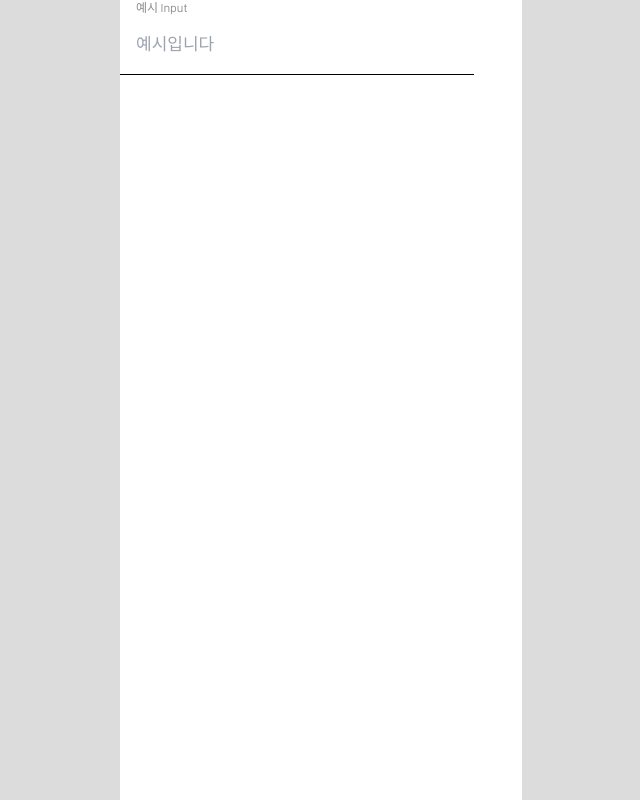
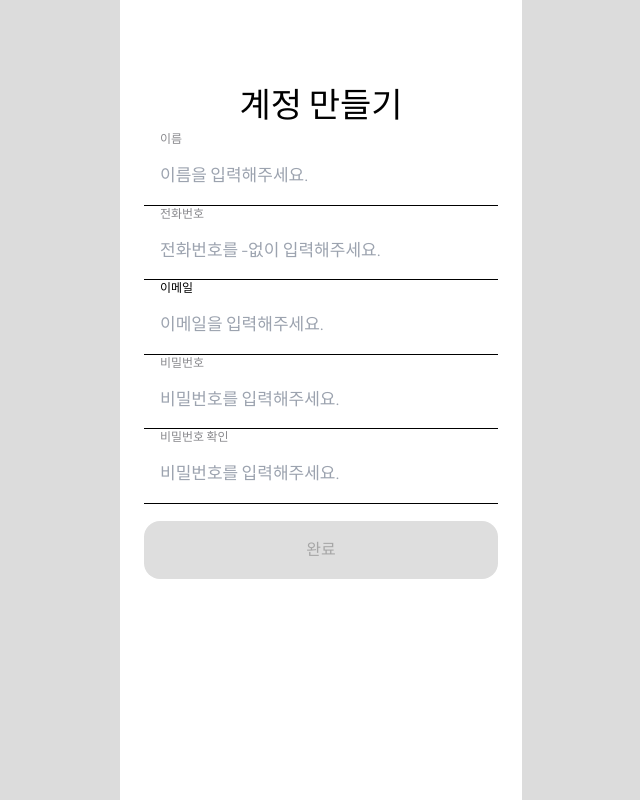
Before and after one commit to UMC-DEMO-PROJECT/Chat-Sul, a React (Vite) app: page /register in a window 1280 px wide. Shown: the whole page, without its empty margins (319-959 px from the left). Built offline with nearby package versions, Linux system fonts and the light colour scheme.

Commit message:
feat: Register 페이지 1차 구현

```diff
--- a/src/App.tsx
+++ b/src/App.tsx
@@ -2,6 +2,7 @@ import { BrowserRouter, Route, Routes } from 'react-router-dom';
 import Example from './shared/ui/Input/example';
 import Login from './pages/Login/Login';
 import Layout from './Layout';
+import Register from './pages/Register/Register';
 
 /**
  * '/' : Landing Page, 지도 표시
@@ -30,7 +31,7 @@ const App = () => {
     <BrowserRouter>
       <Routes>
         <Route path="/" element={<Layout />}>
-          <Route path="/register" element={<Example />} />
+          <Route path="/register" element={<Register />} />
           <Route path="/login" element={<Login />} />
           <Route path="/user">
             <Route index element={<App />} />
--- /dev/null
+++ b/src/components/Register/RegisterForm.tsx
@@ -0,0 +1,137 @@
+// import { useNavigate } from 'react-router-dom';
+import EmailInput from '../../shared/ui/Input/EmailInput';
+import Input from '../../shared/ui/Input/Input';
+import PasswordCheckInput from '../../shared/ui/Input/PasswordCheckInput';
+import Message from '../../shared/ui/Message/Message';
+import Button from '../button';
+import React, { useState } from 'react';
+
+const RegisterForm = () => {
+  // const navigate = useNavigate();
+
+  const handleSubmit = (e: React.FormEvent<HTMLFormElement>) => {
+    e.preventDefault();
+
+    const formData = {
+      name: nameValue,
+      phone: phoneValue,
+      email: emailValue,
+      password: passwordValue,
+    };
+
+    console.log(formData);
+  };
+
+  const [nameValue, setNameValue] = useState('');
+  const [phoneValue, setPhoneValue] = useState('');
+  const [emailValue, setEmailValue] = useState('');
+  const [iconState, setIconState] = useState<
+    'valid' | 'correct' | 'error' | 'invalid'
+  >('invalid');
+  const [passwordValue, setPasswordValue] = useState('');
+  const [passwordCheckValue, setPasswordCheckValue] = useState('');
+  const [isError, setIsError] = useState(false);
+
+  const handleNameChange = (e: React.ChangeEvent<HTMLInputElement>) => {
+    const value = e.target.value;
+    setNameValue(value);
+  };
+
+  const handlePhoneChange = (e: React.ChangeEvent<HTMLInputElement>) => {
+    const value = e.target.value;
+    setPhoneValue(value);
+  };
+
+  const handleEmailChange = (e: React.ChangeEvent<HTMLInputElement>) => {
+    const value = e.target.value;
+    setEmailValue(value);
+  };
+
+  const handleIconStateChange = (
+    state: 'valid' | 'correct' | 'error' | 'invalid'
+  ) => {
+    setIconState(state);
+    console.log('아이콘 상태 변경:', state);
+  };
+
+  const handlePasswordChange = (e: React.ChangeEvent<HTMLInputElement>) => {
+    const value = e.target.value;
+    setPasswordValue(value);
+  };
+
+  const handlePasswordCheckValue = (e: React.ChangeEvent<HTMLInputElement>) => {
+    const value = e.target.value;
+    setPasswordCheckValue(value);
+  };
+
+  const isButtonDisabled =
+    !nameValue ||
+    !phoneValue ||
+    !emailValue ||
+    !passwordValue ||
+    !passwordCheckValue ||
+    iconState != 'correct' ||
+    passwordCheckValue != passwordValue;
+
+  return (
+    <form onSubmit={handleSubmit} className="flex flex-col mx-auto">
+      <Input
+        placeholder="이름을 입력해주세요."
+        title="이름"
+        value={nameValue}
+        onChange={handleNameChange}
+      />
+      <Input
+        placeholder="전화번호를 -없이 입력해주세요."
+        title="전화번호"
+        value={phoneValue}
+        onChange={handlePhoneChange}
+      />
+      <EmailInput
+        placeholder="이메일을 입력해주세요."
+        title="이메일"
+        value={emailValue}
+        onChange={handleEmailChange}
+        onIconStateChange={handleIconStateChange}
+      />
+      <Input
+        placeholder="비밀번호를 입력해주세요."
+        title="비밀번호"
+        value={passwordValue}
+        onChange={handlePasswordChange}
+        type="password"
+      />
+      <PasswordCheckInput
+        placeholder="비밀번호를 입력해주세요."
+        title="비밀번호 확인"
+        value={passwordCheckValue}
+        onChange={handlePasswordCheckValue}
+        password={passwordValue}
+      />
+      {isError ? (
+        <Message text="이메일 혹은 비밀번호가 틀렸습니다." />
+      ) : (
+        <div className="h-[17px]"></div>
+      )}
+      <Button
+        type="submit"
+        size="large"
+        colorType="filled"
+        disabled={isButtonDisabled}
+        customSize="disabled:bg-[#DEDEDE] disabled:text-[#A6A6A6]"
+      >
+        완료
+      </Button>
+    </form>
+  );
+};
+
+export default RegisterForm;
+
+/*
+해야 할 일
+password가 8자 이상으로 설정해야 하게 하기, passwordCheck도 마찬가지
+전화번호는 10자리 이상으로 입력하게 하기
+이름은 2자리 이상으로 입력하게 하기
+자동완성 시에 흰색이 아니라 파란색으로 되는 거 어떻게 수정할 수 있는지 알아보기
+*/
--- /dev/null
+++ b/src/components/Register/RegisterTitle.tsx
@@ -0,0 +1,9 @@
+const RegisterTitle = () => {
+  return (
+    <>
+      <p className="text-[34px] font-bold">계정 만들기</p>
+    </>
+  );
+};
+
+export default RegisterTitle;
--- /dev/null
+++ b/src/pages/Register/Register.tsx
@@ -0,0 +1,13 @@
+import RegisterForm from '../../components/Register/RegisterForm';
+import RegisterTitle from '../../components/Register/RegisterTitle';
+
+const Register = () => {
+  return (
+    <div className="flex flex-col w-[354px] mx-6 mt-20 justify-center items-center">
+      <RegisterTitle />
+      <RegisterForm />
+    </div>
+  );
+};
+
+export default Register;
```
